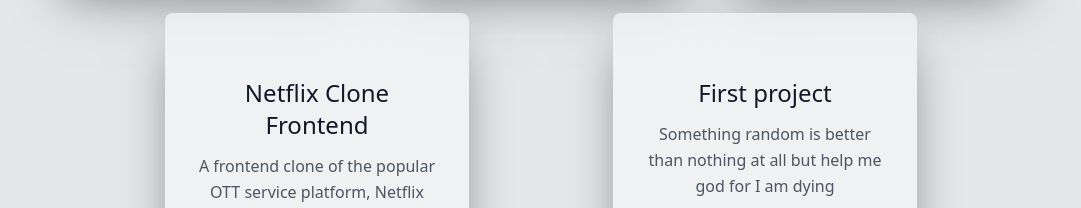
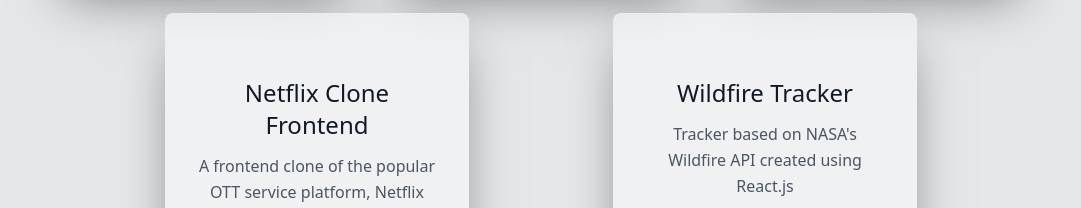
Before and after one commit to kaustuvkaran01/portfolio, a React app in the folder portfolio-v1/: page / in a window 1280 px wide. Shown: the part 3478-3686 px from the top of the page, without its empty margins (99-1180 px from the left). Built offline with nearby package versions, Linux system fonts and the light colour scheme.

Commit message:
Update SideProjects.js

```diff
--- a/portfolio-v1/src/components/SideProjects.js
+++ b/portfolio-v1/src/components/SideProjects.js
@@ -30,10 +30,10 @@
       live: "https://netflix-look-alike-frontend.netlify.app/",
     },
     {
-      title: "First project",
-      desc: "Something random is better than nothing at all but help me god for I am dying",
-      github: "https://www.kaustuvkaran01.netlify.app",
-      live: "https://www.kaustuvkaran01.netlify.app",
+      title: "Wildfire Tracker",
+      desc: "Tracker based on NASA's Wildfire API created using React.js",
+      github: "https://github.com/kaustuvkaran01/wildfire-tracker",
+      live: "https://track-wildfire-nasa.netlify.app",
     },
   ];
 
```
